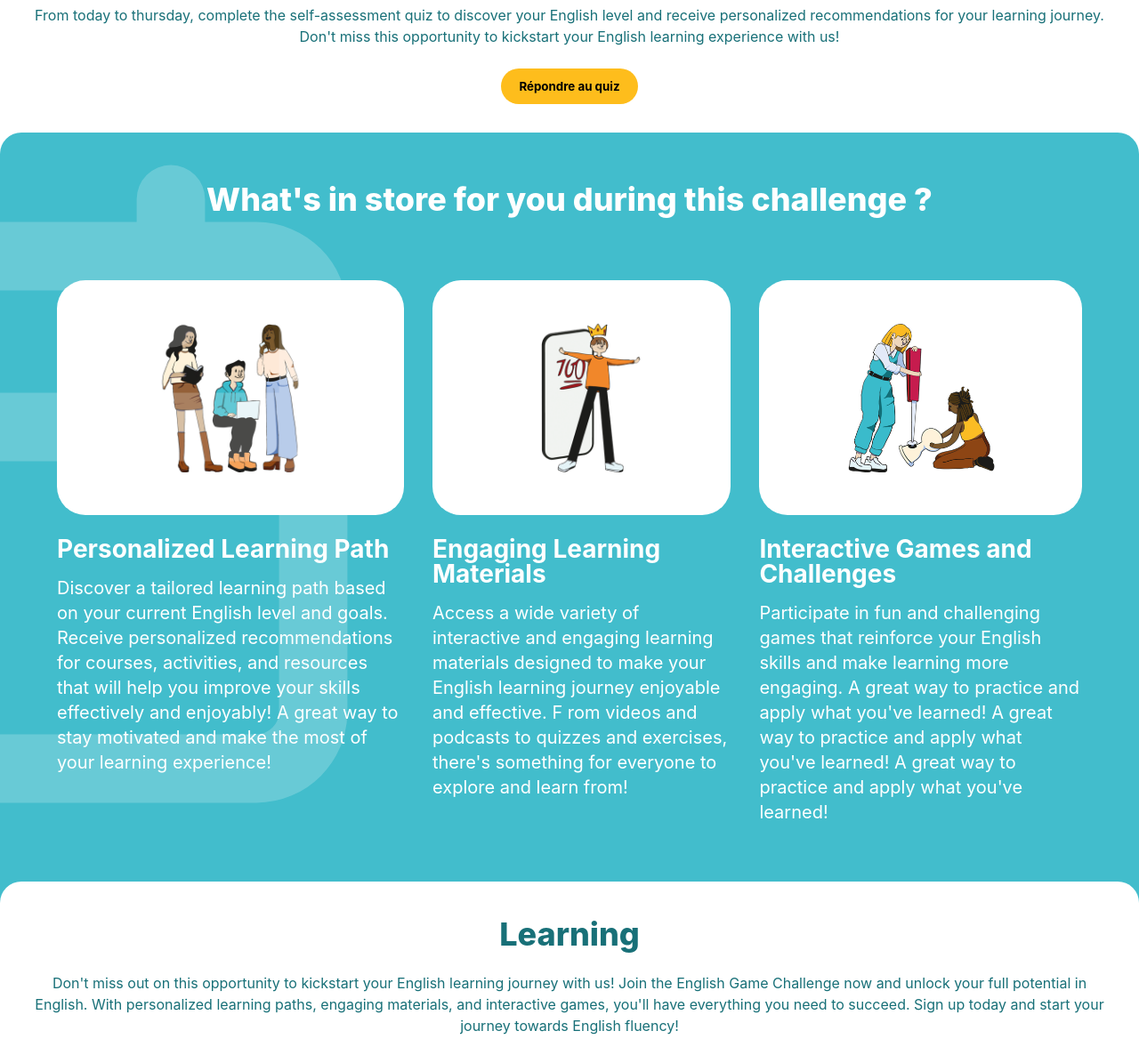
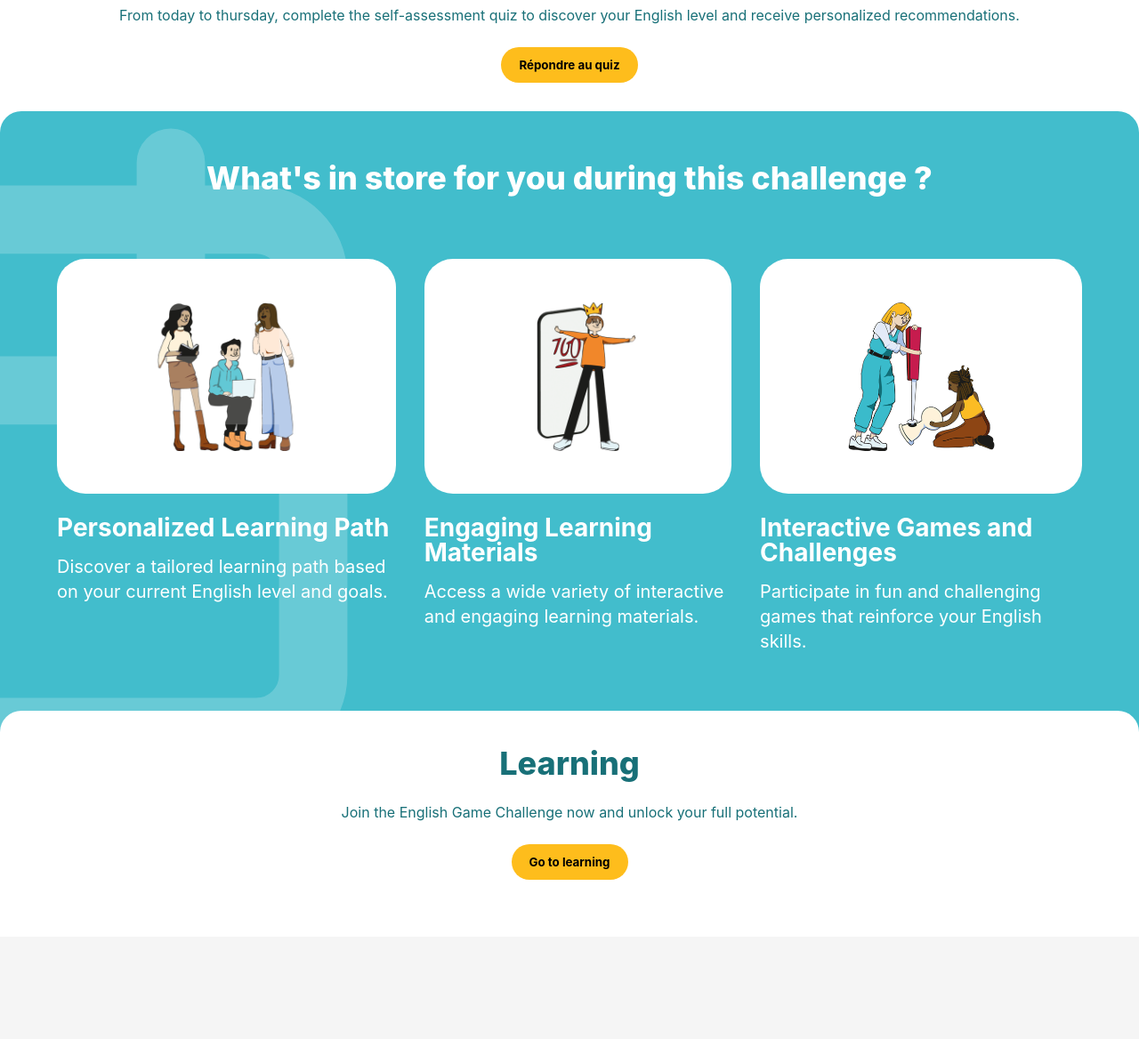
Before and after one commit to 2025-10-CDA-ECO-P6/victoria-english-game, a website: page index.html in a window 1280 px wide. Shown: the part 700-1868 px from the top of the page at 89% size. After the commit the page ends 1753 px from the top, so only its background shows below. Drawn offline with Linux system fonts and the light colour scheme.

Commit message:
fix/path-assets

```diff
--- a/index.html
+++ b/index.html
@@ -6,133 +6,135 @@
     <title>English Game</title>
     <link rel="stylesheet" href="dist/css/style.css" />
   </head>
+
   <body>
     <header class="header">
       <nav class="nav">
         <a href="#" class="nav__logo">
           <img
-            src="../assets/mds.png"
+            src="assets/mds.png"
             alt="English Game Logo"
             class="nav__logo-image"
           />
         </a>
+
         <ul class="nav__list">
           <li class="nav__item">
             <a href="#notification" class="nav__link">
               <img
-                src="../assets/notification.svg"
+                src="assets/notification.svg"
                 alt="Notification Icon"
                 class="nav__icon"
               />
             </a>
           </li>
+
           <li class="nav__item">
             <a href="#profil" class="nav__link">
-              <img src="../assets/user.png" alt="User Icon" class="nav__icon" />
+              <img src="assets/user.png" alt="User Icon" class="nav__icon" />
             </a>
           </li>
         </ul>
       </nav>
     </header>
+
     <main>
       <section class="section1">
         <h1 class="section1__title">Welcome to the English Game</h1>
+
         <img
           class="section1__image"
-          src="../assets/photo-section1.jpg"
+          src="assets/photo-section1.jpg"
           alt="Une étudiante assise à un bureau."
         />
+
         <p class="section1__description">
           An Immersive English Learning Experience to improve your skills! For
-          one week of free access to all features. Begin your language learning
           one week of free access to all features. Begin your language learning
           journey with us and unlock your full potential in English!
         </p>
       </section>
+
       <section class="section2">
         <h2 class="section2__subtitle">
           Your first mission: compete the self-assessment quiz
         </h2>
+
         <p class="section2__description">
           From today to thursday, complete the self-assessment quiz to discover
-          your English level and receive personalized recommendations for your
-          learning journey. Don't miss this opportunity to kickstart your
-          English learning experience with us!
+          your English level and receive personalized recommendations.
         </p>
+
         <button class="section2__button">Répondre au quiz</button>
       </section>
+
       <section class="section3">
         <h2 class="section3__subtitle">
           What's in store for you during this challenge ?
         </h2>
+
         <div class="section3__content">
           <article class="section3__article">
             <img
               class="section3__image"
-              src="../assets/section3/three-people.png"
+              src="assets/section3/three-people.png"
               alt="Three people in a classroom setting"
             />
+
             <div class="section3__text">
               <h3 class="section3__text__title">Personalized Learning Path</h3>
               <p>
                 Discover a tailored learning path based on your current English
-                level and goals. Receive personalized recommendations for
-                courses, activities, and resources that will help you improve
-                your skills effectively and enjoyably! A great way to stay
-                motivated and make the most of your learning experience!
+                level and goals.
               </p>
             </div>
           </article>
+
           <article class="section3__article">
             <img
               class="section3__image"
-              src="../assets/section3/one-guy.png"
+              src="assets/section3/one-guy.png"
               alt="A person like a king"
             />
+
             <div class="section3__text">
               <h3 class="section3__text__title">Engaging Learning Materials</h3>
               <p>
                 Access a wide variety of interactive and engaging learning
-                materials designed to make your English learning journey
-                enjoyable and effective. F rom videos and podcasts to quizzes
-                and exercises, there's something for everyone to explore and
-                learn from!
+                materials.
               </p>
             </div>
           </article>
+
           <article class="section3__article">
             <img
               class="section3__image"
-              src="../assets/section3/two-girls-one-skrew-diver.png"
+              src="assets/section3/two-girls-one-skrew-diver.png"
               alt="Two girls and one game"
             />
+
             <div class="section3__text">
               <h3 class="section3__text__title">
                 Interactive Games and Challenges
               </h3>
               <p>
                 Participate in fun and challenging games that reinforce your
-                English skills and make learning more engaging. A great way to
-                practice and apply what you've learned! A great way to practice
-                and apply what you've learned! A great way to practice and apply
-                what you've learned!
+                English skills.
               </p>
             </div>
           </article>
         </div>
       </section>
+
       <section class="section4">
         <h2 class="section4__subtitle">Learning</h2>
+
         <p class="section4__description">
-          Don't miss out on this opportunity to kickstart your English learning
-          journey with us! Join the English Game Challenge now and unlock your
-          full potential in English. With personalized learning paths, engaging
-          materials, and interactive games, you'll have everything you need to
-          succeed. Sign up today and start your journey towards English fluency!
+          Join the English Game Challenge now and unlock your full potential.
         </p>
+
         <button class="section4__button">Go to learning</button>
       </section>
-      <!-- <img class="section2__image" src="../assets/maquette.jpg" alt="" /> -->
     </main>
   </body>
 </html>
--- a/src/scss/components/_section3.scss
+++ b/src/scss/components/_section3.scss
@@ -14,7 +14,7 @@
     content: "";
     position: absolute;
     inset: 0;
-    background-image: url("../../../assets/section3/Calendar.svg");
+    background-image: url("/assets/section3/Calendar.svg");
     background-repeat: no-repeat;
     background-size: 30%;
     background-position: -10vw 4%;
```
Also changed, not shown: dist/css/style.css.
